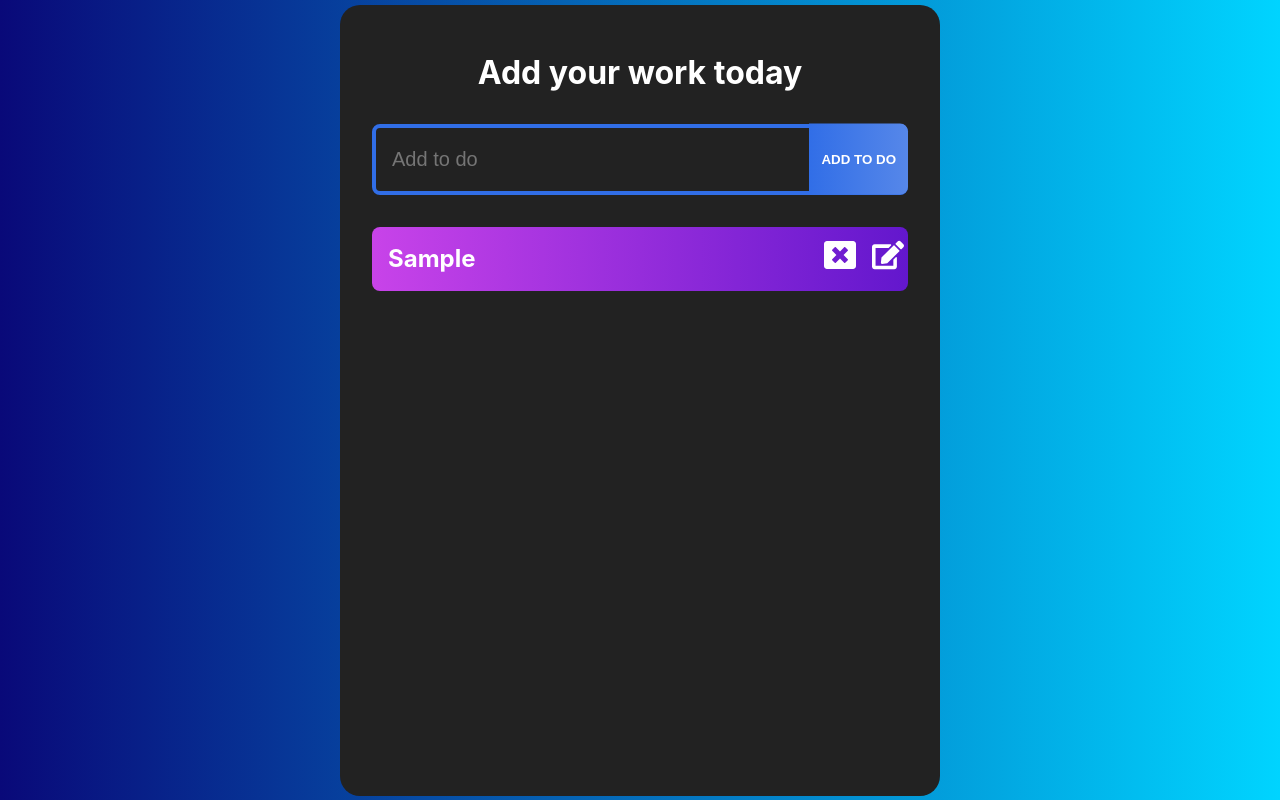
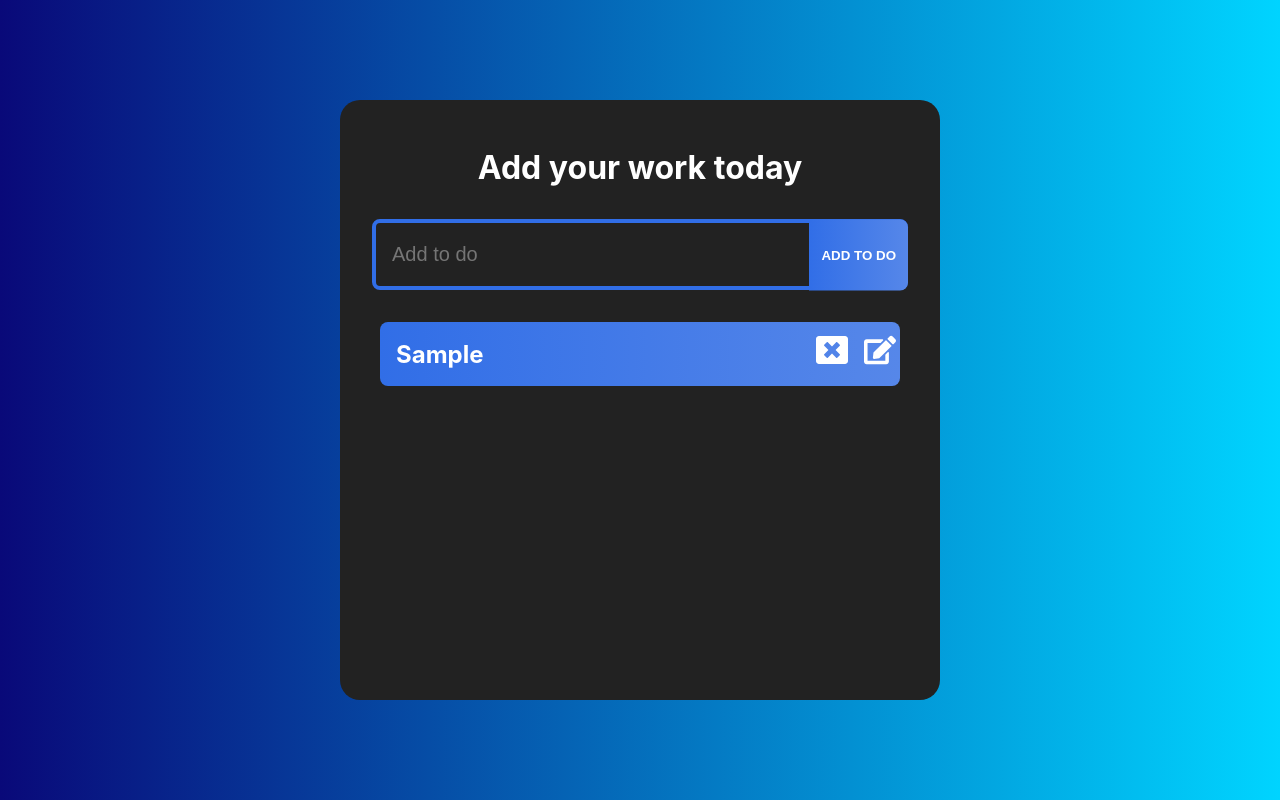
Before and after one commit to MoonHarry186/todo-app, a React (Create React App) app: page / in a window 1280 px wide. Both pictures are taken after typing "Sample" into the empty fields and a click on the button "ADD TO DO". Built offline with nearby package versions, Linux system fonts and the light colour scheme.

Commit message:
fix long paragraph

```diff
--- a/src/App.css
+++ b/src/App.css
@@ -37,7 +37,16 @@ body {
   padding: 48px 32px;
   color: #fff;
   min-width: 600px;
-  min-height: 791px;
+  min-height: 600px;
+  max-height: 600px;
+  overflow: hidden;
+}
+
+.total-list {
+  overflow-y: auto;
+  min-height: 600px;
+  max-height: 600px;
+  padding: 0 8px;
 }
 
 .title {
@@ -140,7 +149,10 @@ body {
   background: linear-gradient(90deg, rgba(214,84,192,1) 0%, rgba(205,23,23,1) 100%);
 }
 
-
+.todo-box-child h2 {
+  max-width: 313px;
+  text-align: left;
+}
 
 .todo-box-child.completed {
   opacity: 0.5;
--- a/src/components/Todo.js
+++ b/src/components/Todo.js
@@ -1,29 +1,28 @@
 import { useState } from "react";
-import { FaWindowClose, FaEdit } from 'react-icons/fa'
+import { FaWindowClose, FaEdit } from "react-icons/fa";
 import TodoForm from "./TodoForm";
 
-function Todo({todoList, removeTodo, updateTodo, updateStatus}) {
-
+function Todo({ todoList, removeTodo, updateTodo, updateStatus }) {
   // State for updating action
   const [edit, setEdit] = useState({
     id: null,
-		value: ''
-	})
+    value: "",
+  });
 
   // When submit updated form
-	const submitUpdate = value => {
+  const submitUpdate = (value) => {
     const newValue = {
       id: edit.id,
       value: value,
-			status: edit.status
-		}
+      status: edit.status,
+    };
     updateTodo(edit.id, newValue);
     setEdit({
       id: null,
-			value: '',
-			status: edit.status
-		})
-	}
+      value: "",
+      status: edit.status,
+    });
+  };
 
   // Click onto todo
   const handleClick = (e, todo) => {
@@ -31,40 +30,60 @@ function Todo({todoList, removeTodo, updateTodo, updateStatus}) {
       const newValue = {
         id: todo.id,
         value: todo.value,
-				status: 'completed'
-			}
+        status: "completed",
+      };
       // Mark the work as "completed" or "uncompleted"
-			updateStatus(todo.id, newValue)
-			e.target.classList.add('completed')
+      updateStatus(todo.id, newValue);
+      e.target.classList.add("completed");
     } else {
       const newValue = {
         id: todo.id,
         value: todo.value,
-				status: 'uncompleted'
-			}
+        status: "uncompleted",
+      };
 
       // Mark the work as "completed" or "uncompleted"
-			updateStatus(todo.id, newValue)
-			e.target.classList.remove('completed')
-
+      updateStatus(todo.id, newValue);
+      e.target.classList.remove("completed");
     }
-	}
+  };
 
   // Update Mode
-	if(edit.id) {
-		return <TodoForm editValue={edit.value} onSubmit={submitUpdate}/>
+  if (edit.id) {
+    return <TodoForm editValue={edit.value} onSubmit={submitUpdate} />;
   }
 
   // List works
-	return (todoList.map((todo, index) => (
-		<div key={todo.id} className={todo.status === "completed" ? "todo-box-child completed" : "todo-box-child"} onClick={(e) => handleClick(e, todo)}>
+  return (
+    <div className="total-list">
+      {todoList.map((todo, index) => (
+        <div
+          key={todo.id}
+          className={
+            todo.status === "completed"
+              ? "todo-box-child completed"
+              : "todo-box-child"
+          }
+          onClick={(e) => handleClick(e, todo)}
+        >
           <h2>{todo.value}</h2>
           <div className="icons">
-				<span className="delete" onClick={() => removeTodo(todo.id)}><FaWindowClose /></span>
-				<span className="edit" onClick={() => setEdit({id: todo.id, value: todo.value, status: todo.status})}><FaEdit /></span>
+            <span className="delete" onClick={() => removeTodo(todo.id)}>
+              <FaWindowClose />
+            </span>
+            <span
+              className="edit"
+              onClick={() =>
+                setEdit({ id: todo.id, value: todo.value, status: todo.status })
+              }
+            >
+              <FaEdit />
+            </span>
           </div>
         </div>
-	)));
+      ))}
+    </div>
+  );
 }
 
 export default Todo;
```
Lines whose indentation alone changed are shown as unchanged.
